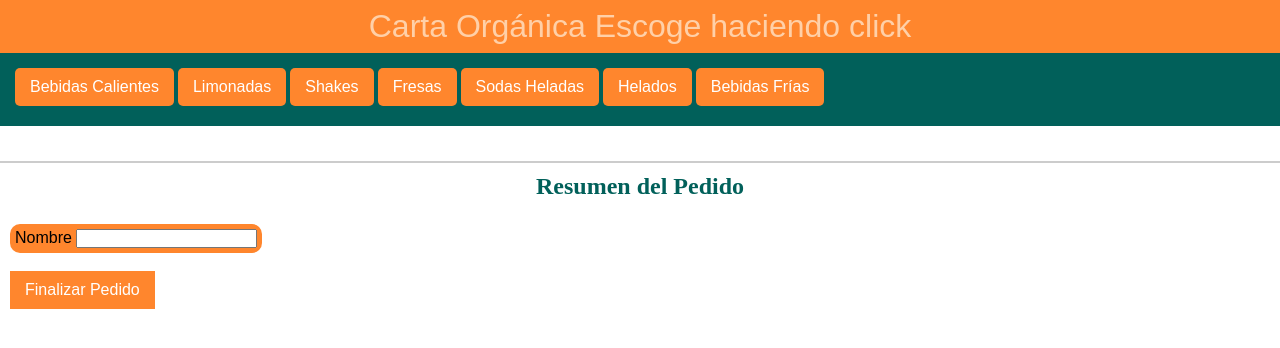
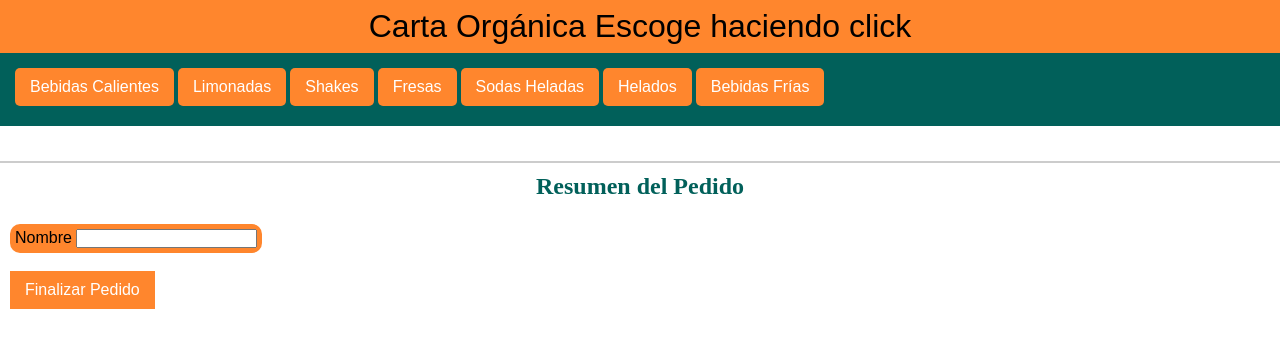
Before and after one commit to OrganicaHuancavelica/OrganicaHuancavelica.github.io, a plain HTML site: page index.html in a window 1280 px wide. Drawn offline with Linux system fonts and the light colour scheme; a web font is replaced by a local one.

Commit message:
Update styles.css

```diff
--- a/styles.css
+++ b/styles.css
@@ -56,7 +56,6 @@
     font-family: "alegreya-sans", sans-serif;
     text-align:center;
     font-size:2em;
-    color:#ffd0a8 ;
     background-color:#ff862d;
 }
 .categorias {
```
